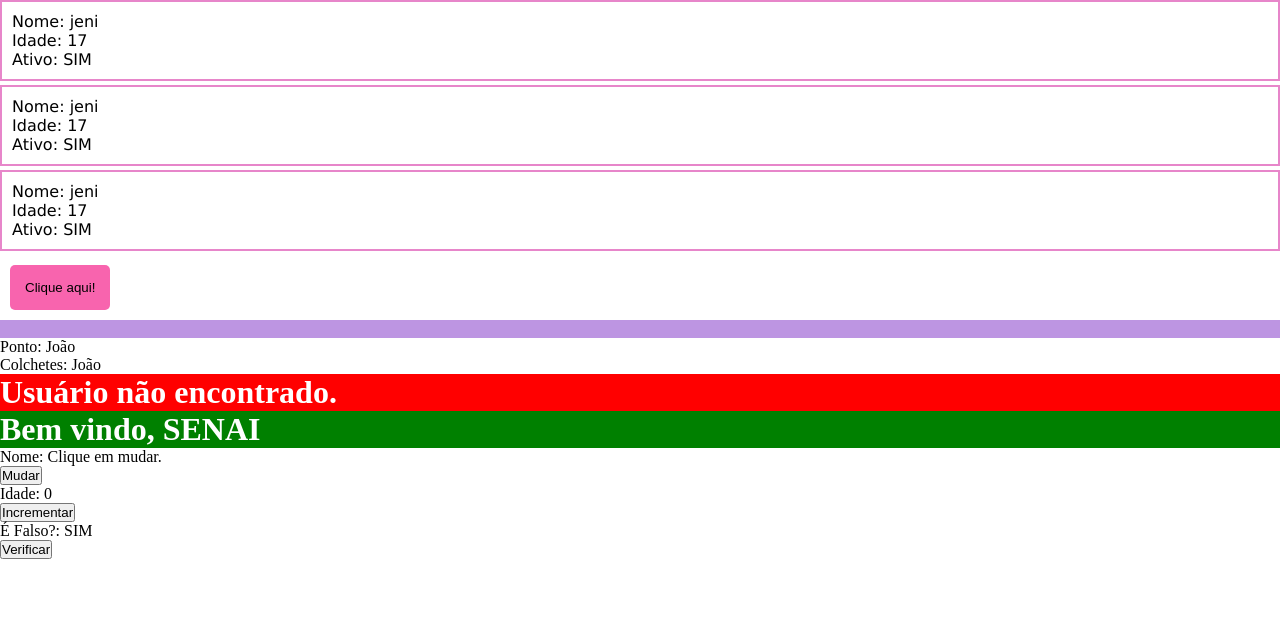
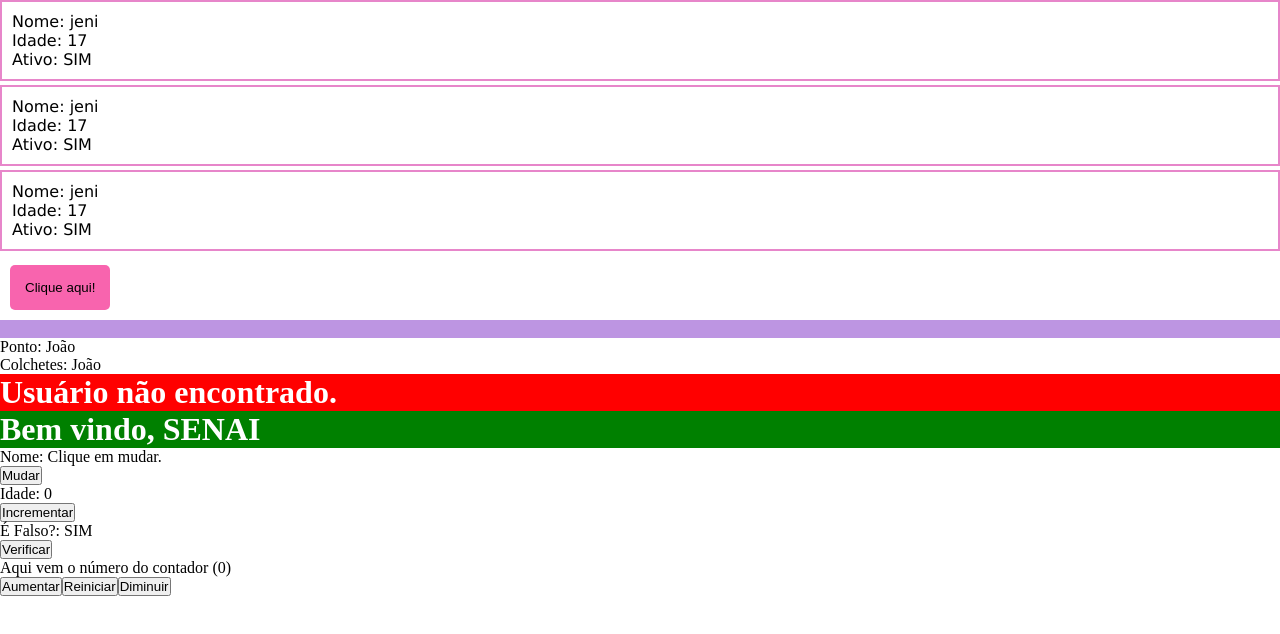
Before and after one commit to jenifer-goncalves/estudos_react, a React (Vite) app: page / in a window 1280 px wide. Shown: the top 634 px of the page. Built offline with nearby package versions, Linux system fonts and the light colour scheme.

Commit message:
ADD: Pasta para o contador e exportação com estrutura inicial

```diff
--- a/src/App.jsx
+++ b/src/App.jsx
@@ -3,6 +3,7 @@ import Botao from './components/Button/Button.jsx';
 import Card from './components/Card/Card.jsx';
 import MsgUsuario from './components/MensagemUsuario/MsgUsuario.jsx';
 import UseStateHook from './components/UseStateHook/UseStateHook.jsx';
+import Contador from './components/Contador/Contador.jsx';
 
 
 function App() {
@@ -37,6 +38,7 @@ function App() {
     <MsgUsuario autenticado={true} nomeUsuario={'SENAI'}/>
 
     <UseStateHook/>
+    <Contador/>
     </>
   );
 };
--- /dev/null
+++ b/src/components/Contador/Contador.jsx
@@ -0,0 +1,14 @@
+import { useState } from "react"
+
+function Contador(){
+    return(
+        <>
+        <p>Aqui vem o número do contador (0)</p>
+        <button>Aumentar</button>
+        <button>Reiniciar</button>
+        <button>Diminuir</button>
+        </>
+    )
+}
+
+export default Contador
--- /dev/null
+++ b/src/components/Contador/contador.module.css
@@ -0,0 +1,4 @@
+.aumentar{
+    background-color: cadetblue;
+    padding: 15px;
+}
```
